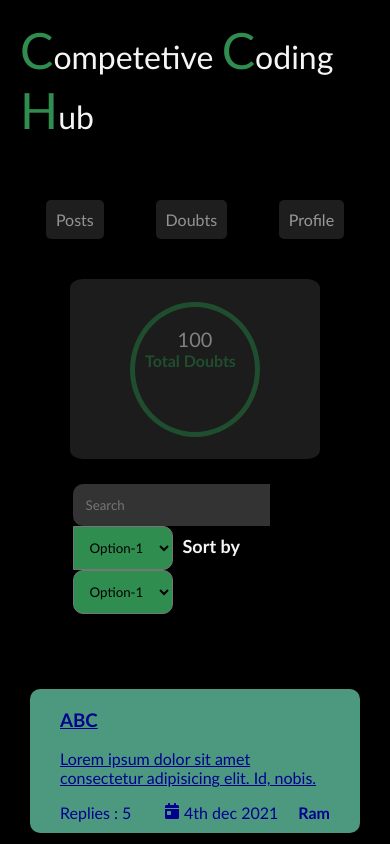
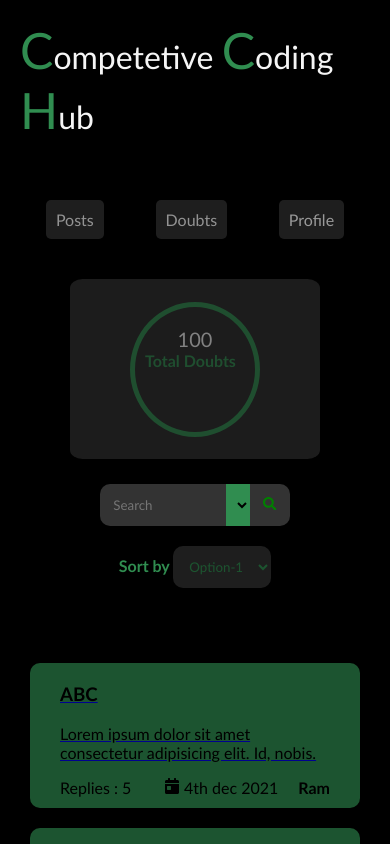
Before and after one commit to vennu-venu/competitive-coding-hub, a React (Create React App) app: page /home in a window 390 px wide. Shown: the top 844 px of the page. Built offline with nearby package versions, Linux system fonts and the light colour scheme; no server answers; sample sign-in values are in the browser's storage.

Commit message:
responsive-styling

```diff
--- a/src/components/home.js
+++ b/src/components/home.js
@@ -123,49 +123,45 @@
           </div>
         </div>
         <div className="home-search">
-          <form>
+          <form className="home-form">
+            <div className="home-search-by">
             {" "}
             <input
               className="home-search-input"
               type="text"
               placeholder="Search"
+            ></input>
+            <select className="home-filterBy" id="profile">
+              <option value="Option-1">Option-1</option>
+              <option value="Option-2">Option-2</option>
+              <option value="Option-3">Option-3</option>
+              <option value="Option-4">Option-4</option>
+            </select>
+            <button className="home-search-btn" type="submit">
+            <FaSearch style={{ color: "green" }} /> </button>
 
-            ></input>
-
-            <select className="home-filterBy" id="profile">
-
+            </div>
+            <div className="home-sort-by">
+            <label className="home-sortByText">Sort by </label>
+            <select className="home-sortBy" id="profile">
               <option value="Option-1">Option-1</option>
 
               <option value="Option-2">Option-2</option>
               <option value="Option-3">Option-3</option>
               <option value="Option-4">Option-4</option>
-
             </select>
-
-<label className="home-sortByText">Sort by</label>
-  <select className="home-sortBy" id="profile">
-
-    <option value="Option-1">Option-1</option>
-
-    <option value="Option-2">Option-2</option>
-    <option value="Option-3">Option-3</option>
-    <option value="Option-4">Option-4</option>
-
-  </select>
-
-
+            </div>
           </form>
-
-
-
         </div>
       </div>
       <div className="home-row">
+        <div className="home-doubts-list">
         {list.map((obj) => (
           <div className="home-list">
             <Post {...obj} />
           </div>
         ))}
+        </div>
       </div>
     </div>
   );
--- a/src/styles/home.css
+++ b/src/styles/home.css
@@ -105,13 +105,11 @@
   border-top-left-radius: 10px;
   border-bottom-left-radius: 10px;
   padding: 13px;
-  width: 70%;
 }
 
 .home-filterBy{
+  border: none;
   background-color: #308d50;
-  border-top-right-radius: 10px;
-  border-bottom-right-radius: 10px;
   padding: 12px;
 }
 
@@ -120,18 +118,16 @@
 }
 
 .home-sortByText{
-  margin-left: 10px;
-  font-size: large;
-  color:whitesmoke;
+  color:#308d50;
   font-weight: bold;
 }
 
 .home-sortBy{
-  background-color: #308d50;
-  border-top-right-radius: 10px;
-  border-bottom-right-radius: 10px;
-  border-top-left-radius: 10px;
-  border-bottom-left-radius: 10px;
+  border: none;
+  background-color:#333;
+  opacity:60% ;
+  border-radius: 10px;
+  color: #308d50;
   padding: 12px;
 }
 
@@ -148,13 +144,48 @@
 .home-list {
   border-radius: 10px;
   margin:10px;
-  background-color:aquamarine;
+  background-color:#308d50;
   opacity: 60%;
   color: black;
+}
+.home-search-btn{
+  background-color: #333;
+  opacity: 100%;
+  padding: 13px;
+  border: none;
+  border-top-right-radius: 10px;
+  border-bottom-right-radius: 10px;
+  cursor: pointer;
 }
 .home-list:hover {
   transform: scale(1.03);
   transition-duration: 1s;
+}
+.home-form{
+  display: flex;
+  flex-direction: row;
+  justify-content:space-around;
+}
+.home-doubts-list{
+  display: flex;
+  flex-direction: column;
+}
+@media screen and (max-width: 900px){
+  .home-form{
+    flex-direction:column;
+    justify-content:center;
+  }
+  .home-sortBy{
+    margin: auto;
+    margin-top: 20px;
+  }
+  .home-search-by{
+    margin:auto;
+  }
+  .home-sort-by{
+    margin: auto;
+  }
+
 }
 @media screen and (max-width: 600px) {
 
@@ -169,6 +200,15 @@
   .home-buttons{
     margin-top: 30px;
   }
+  .home-filterBy{
+    width: 20px
+  }
+  .home-search-input{
+    width: 100px;
+  }
+}
+@media screen and (max-width: 400px){
+
 }
 
 @media screen and (max-width: 830px) {
--- a/src/styles/post.css
+++ b/src/styles/post.css
@@ -3,6 +3,7 @@
     padding-left: 30px;
     padding-right: 30px;
     padding-bottom: 30px;
+    color: black;
 }
 .post-date{
     float: right;
```
Lines whose indentation alone changed are shown as unchanged.
